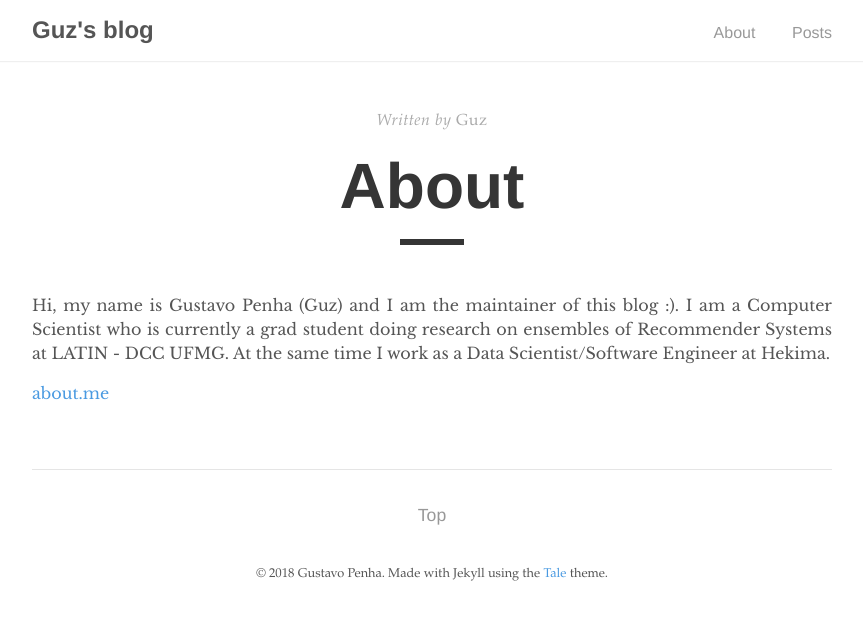
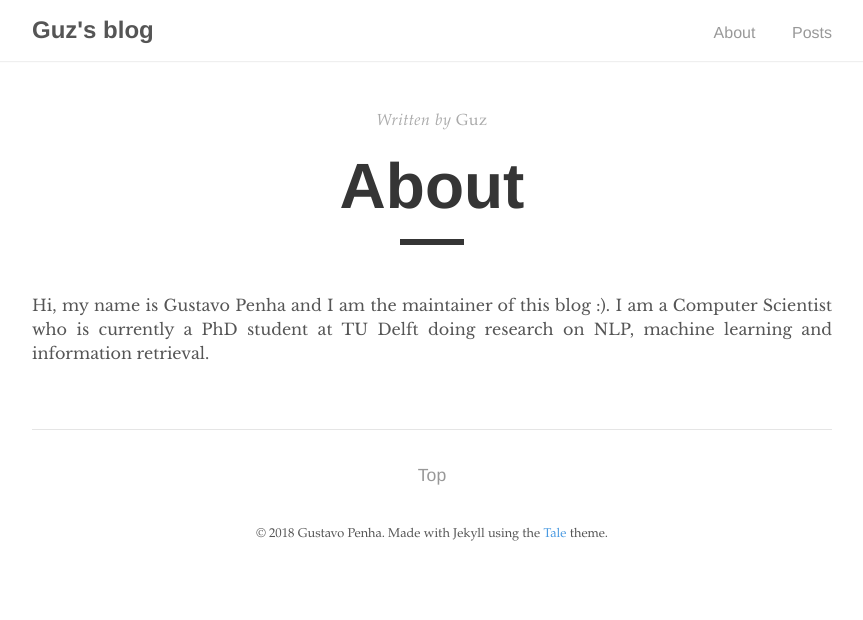
Before and after one commit to Guzpenha/guzblog_old, a Jekyll site: the page built from about.md, in a window 1280 px wide. Shown: the top 620 px of the page, without its empty margins (208-1071 px from the left). Built offline with Jekyll 4.4.1, drawn with Linux system fonts in a browser that asks for light colours.

Commit message:
Update about.md

```diff
--- a/about.md
+++ b/about.md
@@ -5,6 +5,4 @@ author: "Guz"
 permalink: /about/
 ---
 
-Hi, my name is Gustavo Penha (Guz)  and I am the maintainer of this blog :). I am a Computer Scientist who is currently a grad student doing research on ensembles of Recommender Systems at LATIN - DCC UFMG. At the same time I work as a Data Scientist/Software Engineer at Hekima.
-
-[about.me](https://about.me/gustavopenha)
+Hi, my name is Gustavo Penha and I am the maintainer of this blog :). I am a Computer Scientist who is currently a PhD student at TU Delft doing research on NLP, machine learning and information retrieval.
```
